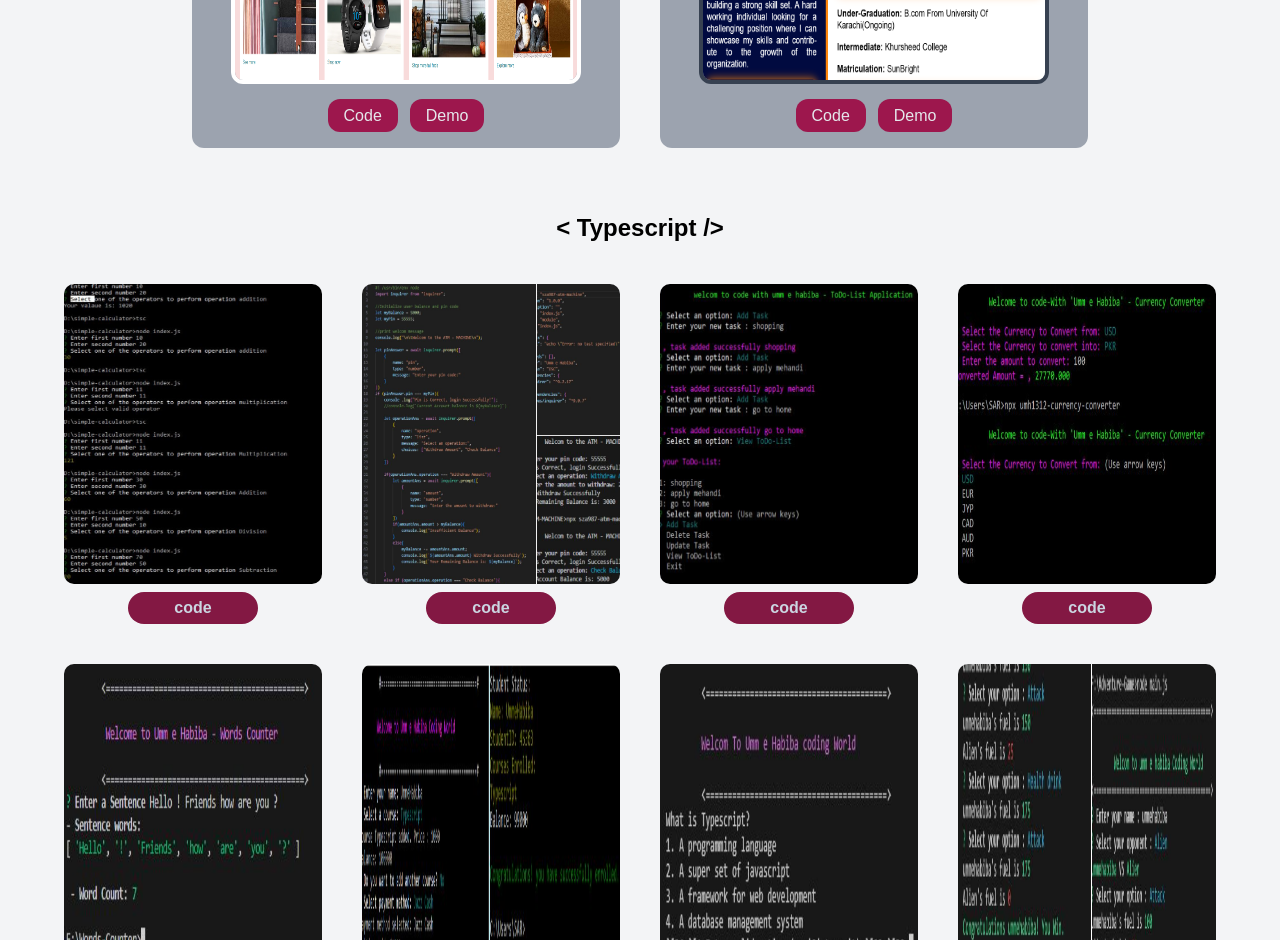
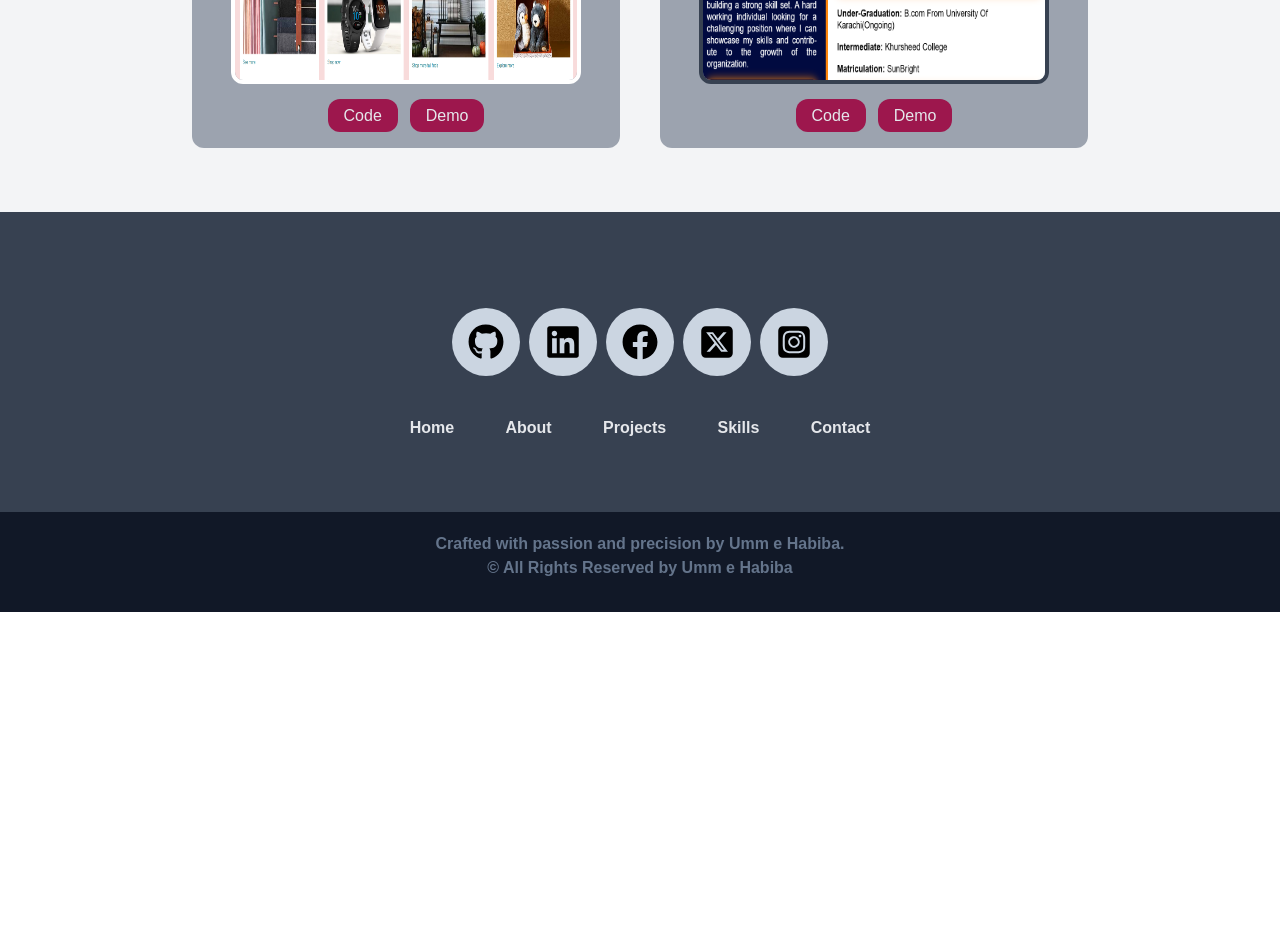
Before and after one commit to UmmeHabiba1312/Ummehabiba-Portfolio, a Next.js app: page /projects in a window 1280 px wide. Shown: the part 1860-2800 px from the top of the page. After the commit the page ends 2472 px from the top, so only its background shows below. Built offline with nearby package versions, Linux system fonts and the light colour scheme.

Commit message:
Update page.tsx

```diff
--- a/src/app/projects/page.tsx
+++ b/src/app/projects/page.tsx
@@ -17,7 +17,7 @@ const Projects = () => {
      < ProjectsHeader/>
      <Nextjs/>
      <HtmlCss/>
-    <Typescript/>
+{/*     <Typescript/> */}
 
     </main>
         <Footer/>
```
